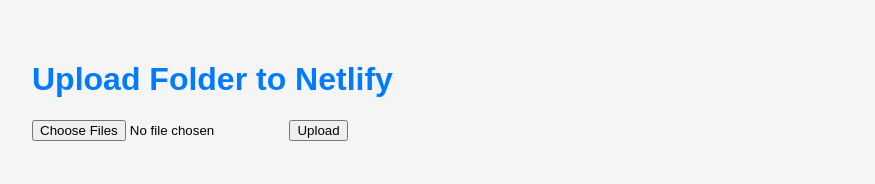
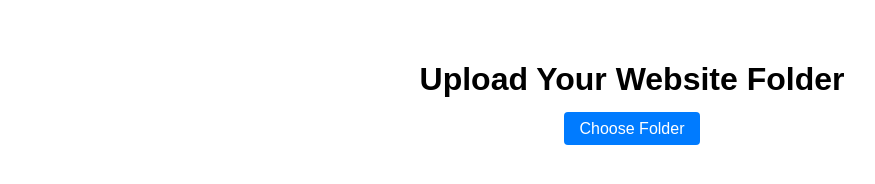
Before and after one commit to Nk7472/SQLite, a plain HTML site: page index.html in a window 1280 px wide. Shown: the whole page, without its empty margins (8-883 px from the left). Drawn offline with nearby package versions, Linux system fonts and the light colour scheme.

Commit message:
Update index.html

```diff
--- a/index.html
+++ b/index.html
@@ -2,73 +2,60 @@
 <html lang="en">
 <head>
   <meta charset="UTF-8" />
-  <meta name="viewport" content="width=device-width, initial-scale=1.0" />
-  <title>Netlify Folder Uploader</title>
+  <meta name="viewport" content="width=device-width, initial-scale=1.0"/>
+  <title>Instant Folder Hosting</title>
   <style>
-    body {
-      font-family: sans-serif;
-      background: #f5f5f5;
-      padding: 2rem;
-    }
-    h1 {
-      color: #007bff;
-    }
-    #status {
-      margin-top: 1rem;
-      font-weight: bold;
-    }
+    body { font-family: Arial; padding: 2rem; text-align: center; }
+    label { background: #007bff; color: #fff; padding: .5rem 1rem; border-radius: 4px; cursor: pointer; }
+    #status, #live { margin-top: 1rem; font-weight: bold; }
   </style>
 </head>
 <body>
-  <h1>Upload Folder to Netlify</h1>
-  <input type="file" id="folderInput" webkitdirectory directory multiple />
-  <button onclick="uploadFolder()">Upload</button>
+  <h1>Upload Your Website Folder</h1>
+  <label for="files">Choose Folder</label>
+  <input id="files" type="file" webkitdirectory directory multiple style="display:none" />
   <div id="status"></div>
+  <div id="live"></div>
 
+  <script src="https://cdnjs.cloudflare.com/ajax/libs/jszip/3.7.1/jszip.min.js"></script>
   <script>
-    async function uploadFolder() {
-      const input = document.getElementById("folderInput");
-      const status = document.getElementById("status");
-      const files = input.files;
-      if (!files.length) {
-        status.textContent = "Please select a folder first.";
-        return;
+    document.querySelector('label').onclick = () =>
+      document.getElementById('files').click();
+
+    document.getElementById('files').onchange = async function() {
+      const files = Array.from(this.files);
+      const status = document.getElementById('status');
+      const live = document.getElementById('live');
+      live.textContent = '';
+      if (!files.some(f => f.name.toLowerCase() === 'index.html')) {
+        return status.textContent = 'Error: index.html missing';
       }
 
-      const formData = new FormData();
-      let hasIndexHtml = false;
+      status.textContent = 'Zipping…';
+      const zip = new JSZip();
+      for (let f of files) {
+        zip.file(f.webkitRelativePath, await f.arrayBuffer());
+      }
+      const blob = await zip.generateAsync({ type: 'blob' });
 
-      for (const file of files) {
-        if (file.name.toLowerCase() === "index.html") hasIndexHtml = true;
-        formData.append("files", file, file.webkitRelativePath);
-      }
+      status.textContent = 'Uploading…';
+      const fd = new FormData();
+      fd.append('site', blob, 'site.zip');
 
-      if (!hasIndexHtml) {
-        status.textContent = "Folder must contain an index.html file.";
-        return;
-      }
-
-      status.textContent = "Uploading...";
       try {
-        const response = await fetch(
-          "https://netlify-uploader-server.netlify.app/.netlify/functions/deploy",
-          {
-            method: "POST",
-            body: formData,
-            headers: {
-              Accept: "application/json"
-            }
-          }
-        );
-
-        const result = await response.json();
-        if (response.ok) {
-          status.innerHTML = `✅ Uploaded Successfully:<br><a href="${result.url}" target="_blank">${result.url}</a>`;
+        const res = await fetch('/.netlify/functions/deploy', {
+          method: 'POST',
+          body: fd
+        });
+        const json = await res.json();
+        if (res.ok && json.url) {
+          status.textContent = 'Success!';
+          live.innerHTML = `Live URL: <a href="${json.url}" target="_blank">${json.url}</a>`;
         } else {
-          status.textContent = `❌ Upload failed: ${result.error || "Unknown error"}`;
+          status.textContent = 'Failed: ' + (json.error||res.statusText);
         }
-      } catch (err) {
-        status.textContent = `❌ Fetch error: ${err.message}`;
+      } catch (e) {
+        status.textContent = 'Error: ' + e.message;
       }
     }
   </script>
```
